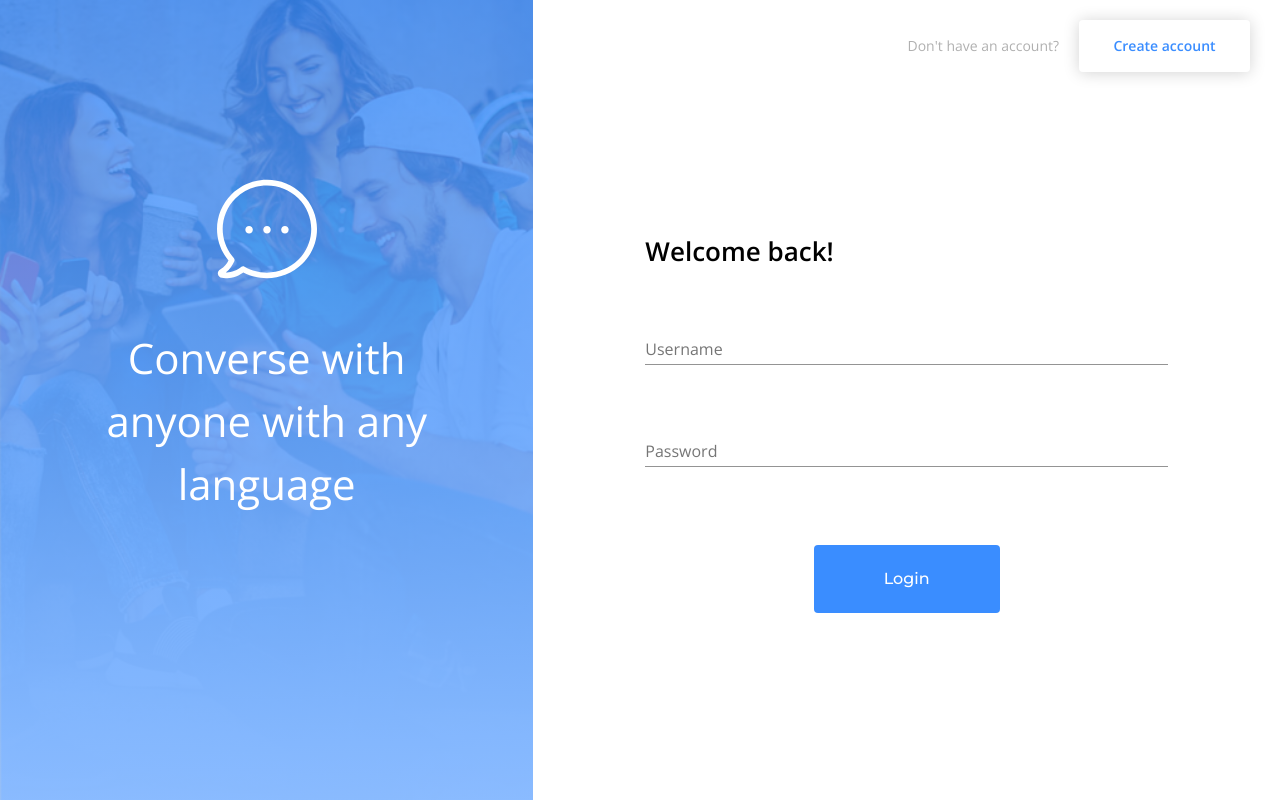
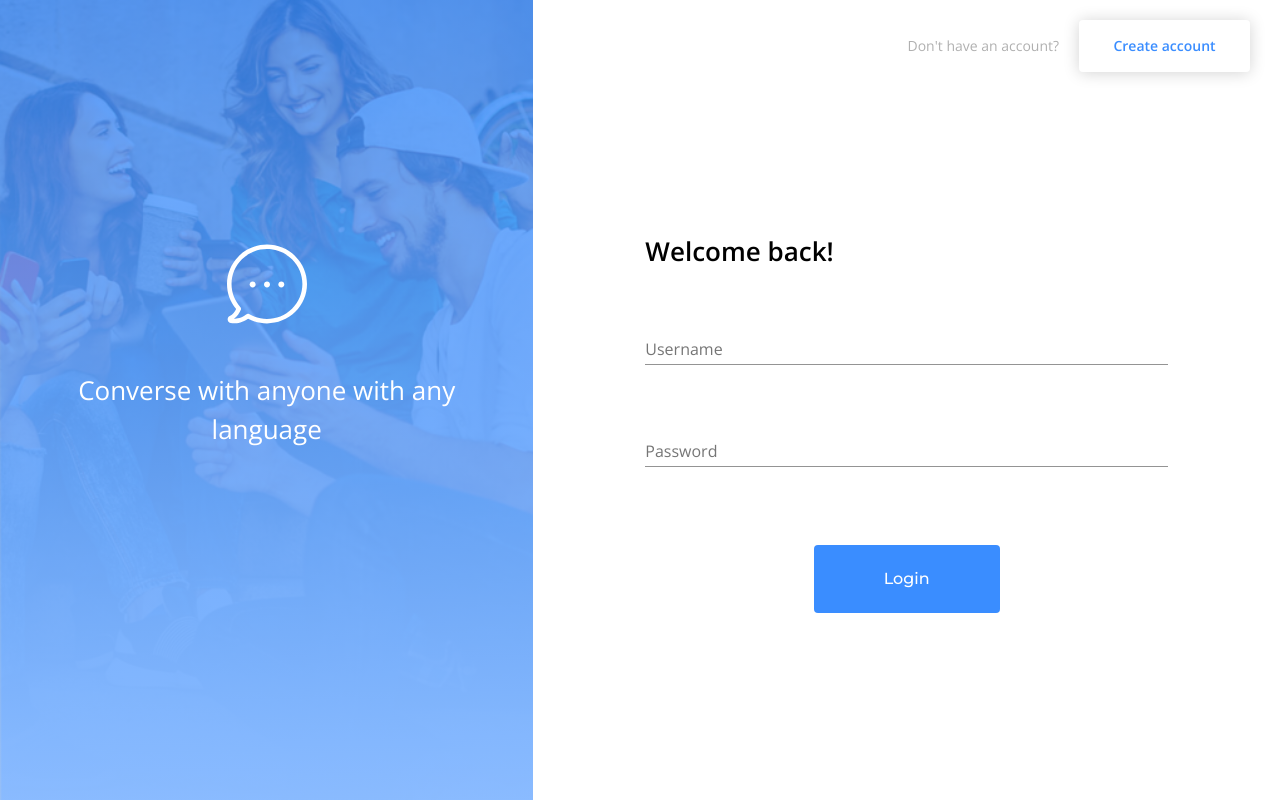
Before and after one commit to perpetual-pelican/messenger-4323, a React (Create React App) app in the folder client/: page /login in a window 1280 px wide. Built offline with nearby package versions, Linux system fonts and the light colour scheme; no server answers.

Commit message:
fix font and icon size in side banner

```diff
--- a/client/src/components/Auth/AuthTemplate.js
+++ b/client/src/components/Auth/AuthTemplate.js
@@ -24,11 +24,12 @@ const useStyles = makeStyles((theme) => ({
     margin: "0 10% 20% 10%",
   },
   icon: {
-    height: theme.spacing(10),
-    width: theme.spacing(10)
+    height: theme.spacing(8),
+    width: theme.spacing(8)
   },
   text: {
-    fontSize: 42,
+    fontSize: 26,
+    fontWeight: 400,
     marginTop: "10%"
   }
 }));
```
